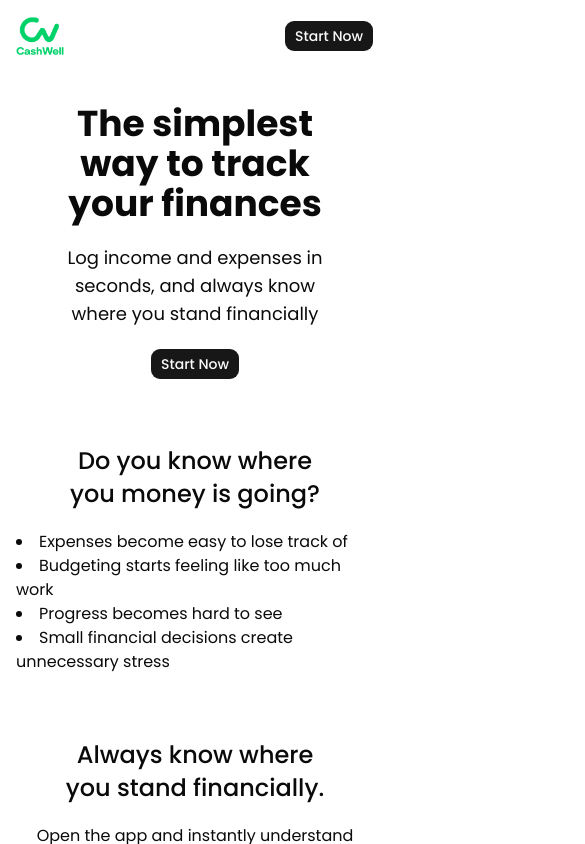
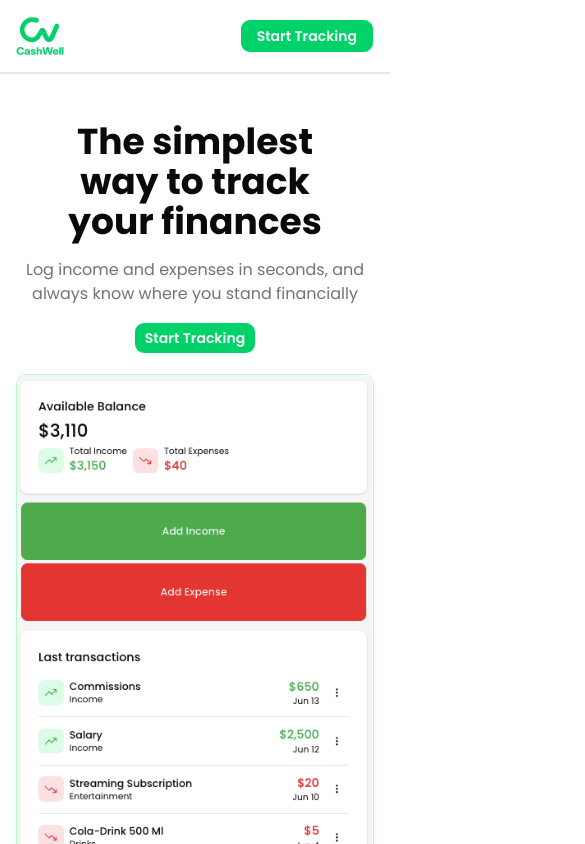
Before and after one commit to Elix-lab/finance-app, a Next.js app: page / in a window 390 px wide. Shown: the top 844 px of the page, 585 px wide, since content can reach past the window. Built offline with nearby package versions, Linux system fonts and the light colour scheme.

Commit message:
Added stylings and responsive design to Hero.tsx, and started to do the same with Stakes.tsx

```diff
--- a/src/app/globals.css
+++ b/src/app/globals.css
@@ -8,6 +8,7 @@
   /* Added variables */
   --color-income: var(--income);
   --color-expenses: var(--expenses);
+  --color-brand: var(--brand);
   --radius-card: calc(var(--radius));
   /* Default variables */
   --color-background: var(--background);
@@ -56,6 +57,7 @@
   /* Added variables */
   --income: oklch(64.562% 0.17991 148.55);
   --expenses: oklch(59.023% 0.21822 25.27);
+  --brand: oklch(75.615% 0.20099 151.552);
   /* Default variables */
   --background: oklch(97.015% 0.00011 271.152);
   --foreground: oklch(0.145 0 0);
--- a/src/components/home-page/Hero.tsx
+++ b/src/components/home-page/Hero.tsx
@@ -3,17 +3,20 @@ import Link from "next/link";
 
 function Hero() {
   return (
-    <div className="flex flex-col items-center justify-center gap-5 py-8 text-center px-4">
-      <h1 className="text-4xl font-bold text-balance">
+    <div className="flex flex-col gap-5 py-12 px-4 m-auto items-center max-w-2xl lg:max-w-4xl lg:grid lg:grid-cols-2 xl:max-w-6xl">
+      <div className="flex flex-col gap-4 items-center lg:items-start">
+        <h1 className="text-4xl font-bold text-center text-balance md:text-5xl lg:text-6xl lg:text-start xl:text-7xl">
           The simplest way to track your finances
         </h1>
-      <p className="text-balance text-lg">
+        <p className="text-base text-muted-foreground text-center text-balance lg:text-start lg:text-xl">
           Log income and expenses in seconds, and always know where you stand
           financially
         </p>
-      <Button asChild>
-        <Link href="/dashboard">Start Now</Link>
+        <Button asChild className="bg-brand font-semibold md:p-4 lg:text-lg xl:font-bold xl:p-5">
+          <Link href="/dashboard">Start Tracking</Link>
         </Button>
+      </div>
+      <img src="/CashWell-screenshot.svg" alt="CashWell app screenshot" className="w-sm m-auto rounded-lg border border-green-200 shadow-md shadow-green-100 md:w-md"/>
     </div>
   );
 }
--- a/src/components/home-page/NavBar.tsx
+++ b/src/components/home-page/NavBar.tsx
@@ -3,7 +3,7 @@ import { Button } from "../ui/button";
 
 function NavBar() {
     return(
-        <header className="flex justify-between items-center py-3 px-4 bg-white">
+        <header className="flex justify-between items-center py-3 px-4 border-b-2 border-gray-200">
             {/* Logo */}
             <Link href="/">
                 <img src="/CashWell.png" alt="CashWell logo" className="w-12"/>
@@ -11,8 +11,8 @@ function NavBar() {
             {/* Nav */}
             <nav>
                 <ul>
-                    <Button asChild>
-                        <Link href="/dashboard">Start Now</Link>
+                    <Button asChild className="bg-brand font-semibold p-4">
+                        <Link href="/dashboard">Start Tracking</Link>
                     </Button>
                 </ul>
             </nav>
--- a/src/components/home-page/Stakes.tsx
+++ b/src/components/home-page/Stakes.tsx
@@ -1,15 +1,22 @@
+const stakes = [
+  'Expenses become easy to lose track of',
+  'Budgeting starts feeling like too much work',
+  'Progress becomes hard to see',
+  'Small financial decisions create unnecessary stress',
+]
+
 function Stakes() {
   return (
-    <div className="flex flex-col items-center gap-5 py-8 px-4">
-      <h2 className="text-2xl/snug font-medium text-balance text-center">
-        {/* Money becomes harder to manage when you don’t know where it’s going. */}
-        Do you know where you money is going?
+    <div className="flex flex-col items-center gap-5 py-12 px-4">
+      <h2 className="text-2xl font-bold text-center text-balance lg:text-3xl xl:text-4xl max-w-6xl">
+        Money becomes harder to manage when you don&apos;t know where it&apos;s going.
       </h2>
-      <ul className="list-disc list-inside">
-        <li>Expenses become easy to lose track of</li>
-        <li>Budgeting starts feeling like too much work</li>
-        <li>Progress becomes hard to see</li>
-        <li>Small financial decisions create unnecessary stress</li>
+      <ul className="grid grid-cols-2 gap-5 w-6xl">
+        {stakes.map((stake,index) => (
+          <li key={index} className="border border-green-200 shadow-md shadow-green-100 rounded-lg font-medium text-center p-5 hover:bg-green-50">
+            {stake}
+          </li>
+        ))}
       </ul>
     </div>
   );
```
Also changed, not shown: public/CashWell-screenshot.svg (added). Lines whose indentation alone changed are shown as unchanged.
